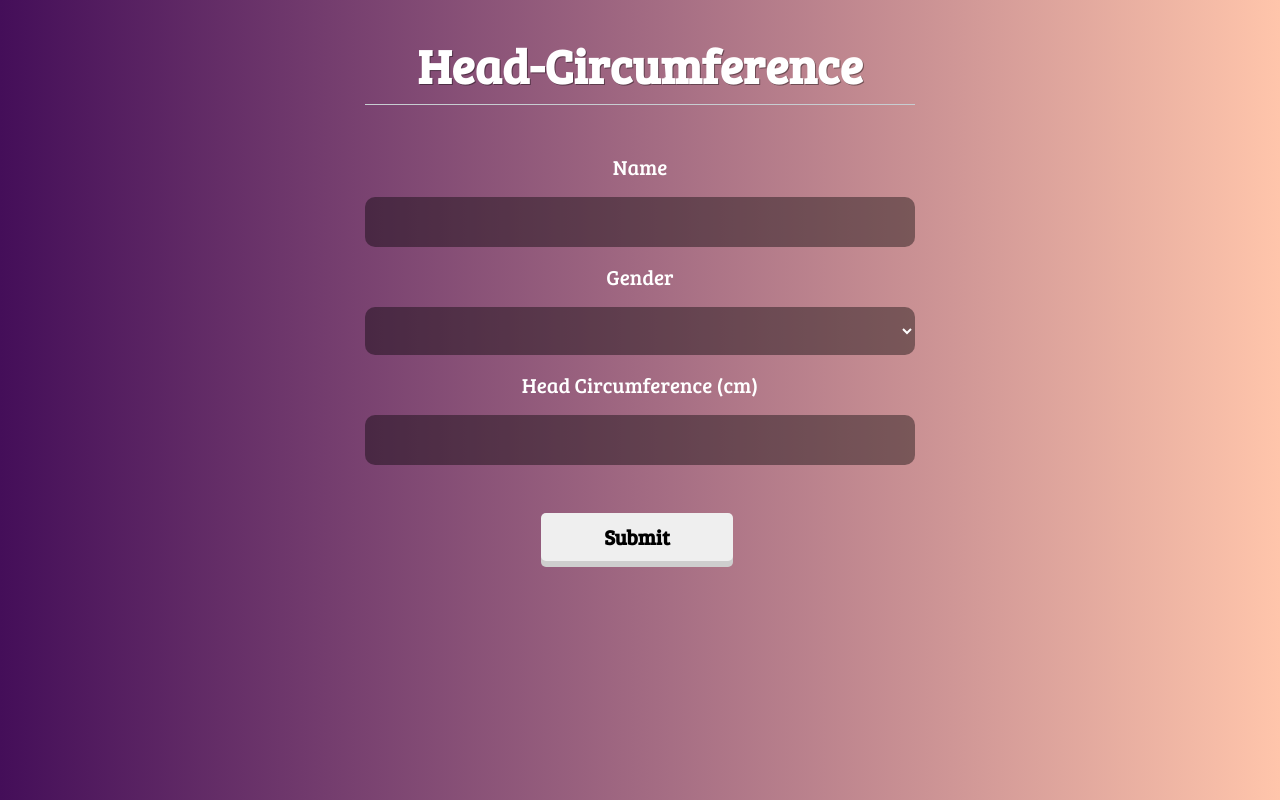
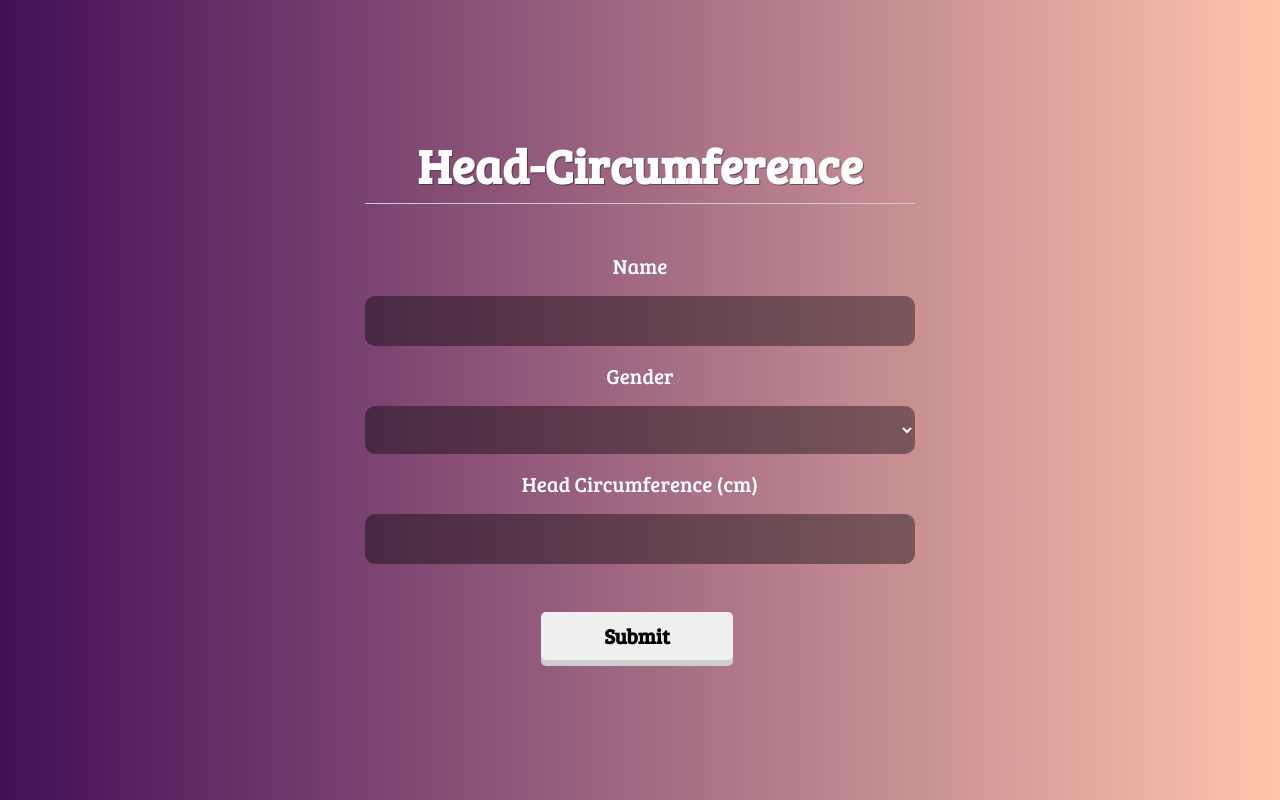
Before and after one commit to congw-syd/Dynamic-Form, a React (Create React App) app: page / in a window 1280 px wide. Built offline with nearby package versions, Linux system fonts and the light colour scheme.

Commit message:
adjust element to center

```diff
--- a/src/components/DynamicForm.css
+++ b/src/components/DynamicForm.css
@@ -7,8 +7,8 @@ body{
 }
 .container{
 	display: flex;
-	flex-direction: column;
-	justify-center: center;
+	flex-direction: row;
+	justify-content: center;
 	align-items: center;
 	height:100vh;
 }
```
Also changed, not shown: 12 other files (tests, documents, lock files or other folders).
